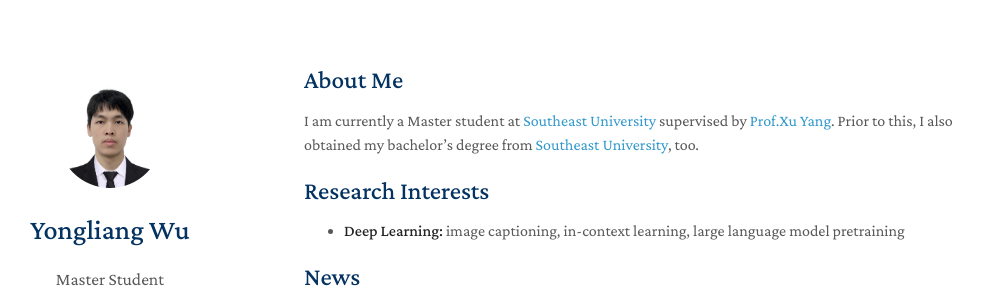
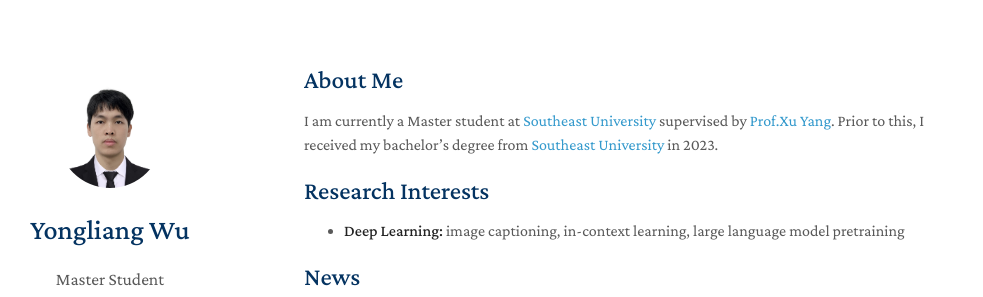
Before and after one commit to yongliang-wu/yongliang-wu.github.io, a Jekyll site: the page built from index.md, in a window 1280 px wide and 940 px high. Shown: the top 297 px of the window, without its empty margins (166-1149 px from the left). Built offline with Jekyll 4.4.1, drawn with Linux system fonts in a browser that asks for light colours; nearby versions of some CDN libraries; a style sheet for code colours, icons or effects is not loaded; our own code applies the rules of GitHub Pages for plain Markdown files.

Commit message:
Update index.md

```diff
--- a/index.md
+++ b/index.md
@@ -4,9 +4,7 @@
 
 ## About Me
 
-I am currently a Master student at [Southeast University](https://www.seu.edu.cn/) supervised by [Prof.Xu Yang](https://yxpalmweb.github.io/). Prior to this, I also obtained my bachelor’s degree from [Southeast University](https://www.seu.edu.cn/), too.
-
-
+I am currently a Master student at [Southeast University](https://www.seu.edu.cn/) supervised by [Prof.Xu Yang](https://yxpalmweb.github.io/). Prior to this, I received my bachelor's degree from [Southeast University](https://www.seu.edu.cn/) in 2023.
 
 ## Research Interests
 
```
